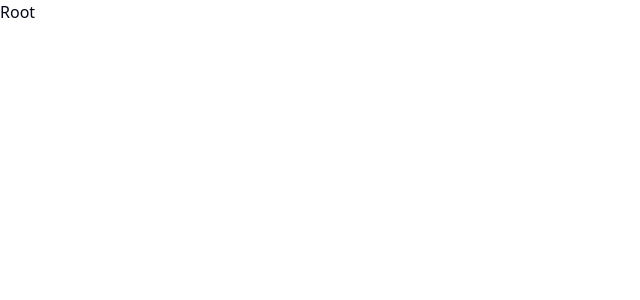
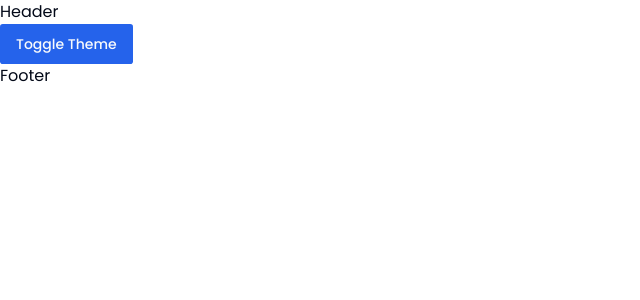
Before and after one commit to imashiksarkar/wl-safari, a React (Vite) app: page / in a window 1280 px wide. Shown: the top 300 px of the page, without its empty margins (0-640 px from the left). Built offline with nearby package versions, Linux system fonts and the light colour scheme.

Commit message:
- add poppins font

```diff
--- a/src/App.css
+++ b/src/App.css
@@ -1,3 +1,5 @@
+@import url('https://fonts.googleapis.com/css2?family=Poppins:ital,wght@0,100;0,200;0,300;0,400;0,500;0,600;0,700;0,800;0,900;1,100;1,200;1,300;1,400;1,500;1,600;1,700;1,800;1,900&display=swap');
+
 @tailwind base;
 @tailwind components;
 @tailwind utilities;
--- a/src/layouts/Root.tsx
+++ b/src/layouts/Root.tsx
@@ -1,5 +1,19 @@
+import { Outlet } from 'react-router-dom'
+
 const Root = () => {
-  return <div>Root</div>
+  return (
+    <div className='app-body font-poppins'>
+      <header>
+        <h1>Header</h1>
+      </header>
+      <main>
+        <Outlet />
+      </main>
+      <footer>
+        <p>Footer</p>
+      </footer>
+    </div>
+  )
 }
 
 export default Root
--- a/src/pages/Home.tsx
+++ b/src/pages/Home.tsx
@@ -12,10 +12,7 @@
 
   return (
     <div>
-      <h1>Vite + React</h1>
-      <div className='card'>
-        <Button onClick={handleThemeToggle}>Toggle Theme</Button>
-      </div>
+      <Button onClick={handleThemeToggle}>Toggle Theme</Button>
     </div>
   )
 }
--- a/tailwind.config.js
+++ b/tailwind.config.js
@@ -7,51 +7,54 @@
       borderRadius: {
         lg: 'var(--radius)',
         md: 'calc(var(--radius) - 2px)',
-  			sm: 'calc(var(--radius) - 4px)'
+        sm: 'calc(var(--radius) - 4px)',
       },
       colors: {
         background: 'hsl(var(--background))',
         foreground: 'hsl(var(--foreground))',
         card: {
           DEFAULT: 'hsl(var(--card))',
-  				foreground: 'hsl(var(--card-foreground))'
+          foreground: 'hsl(var(--card-foreground))',
         },
         popover: {
           DEFAULT: 'hsl(var(--popover))',
-  				foreground: 'hsl(var(--popover-foreground))'
+          foreground: 'hsl(var(--popover-foreground))',
         },
         primary: {
           DEFAULT: 'hsl(var(--primary))',
-  				foreground: 'hsl(var(--primary-foreground))'
+          foreground: 'hsl(var(--primary-foreground))',
         },
         secondary: {
           DEFAULT: 'hsl(var(--secondary))',
-  				foreground: 'hsl(var(--secondary-foreground))'
+          foreground: 'hsl(var(--secondary-foreground))',
         },
         muted: {
           DEFAULT: 'hsl(var(--muted))',
-  				foreground: 'hsl(var(--muted-foreground))'
+          foreground: 'hsl(var(--muted-foreground))',
         },
         accent: {
           DEFAULT: 'hsl(var(--accent))',
-  				foreground: 'hsl(var(--accent-foreground))'
+          foreground: 'hsl(var(--accent-foreground))',
         },
         destructive: {
           DEFAULT: 'hsl(var(--destructive))',
-  				foreground: 'hsl(var(--destructive-foreground))'
+          foreground: 'hsl(var(--destructive-foreground))',
         },
         border: 'hsl(var(--border))',
         input: 'hsl(var(--input))',
         ring: 'hsl(var(--ring))',
         chart: {
-  				'1': 'hsl(var(--chart-1))',
-  				'2': 'hsl(var(--chart-2))',
-  				'3': 'hsl(var(--chart-3))',
-  				'4': 'hsl(var(--chart-4))',
-  				'5': 'hsl(var(--chart-5))'
+          1: 'hsl(var(--chart-1))',
+          2: 'hsl(var(--chart-2))',
+          3: 'hsl(var(--chart-3))',
+          4: 'hsl(var(--chart-4))',
+          5: 'hsl(var(--chart-5))',
+        },
+      },
+      fontFamily: {
+        poppins: ['Poppins', 'sans-serif'],
+      },
+    },
+  },
+  plugins: [require('tailwindcss-animate')],
 }
-  		}
-  	}
-  },
-  plugins: [require("tailwindcss-animate")],
-}
```
Lines whose indentation alone changed are shown as unchanged.
